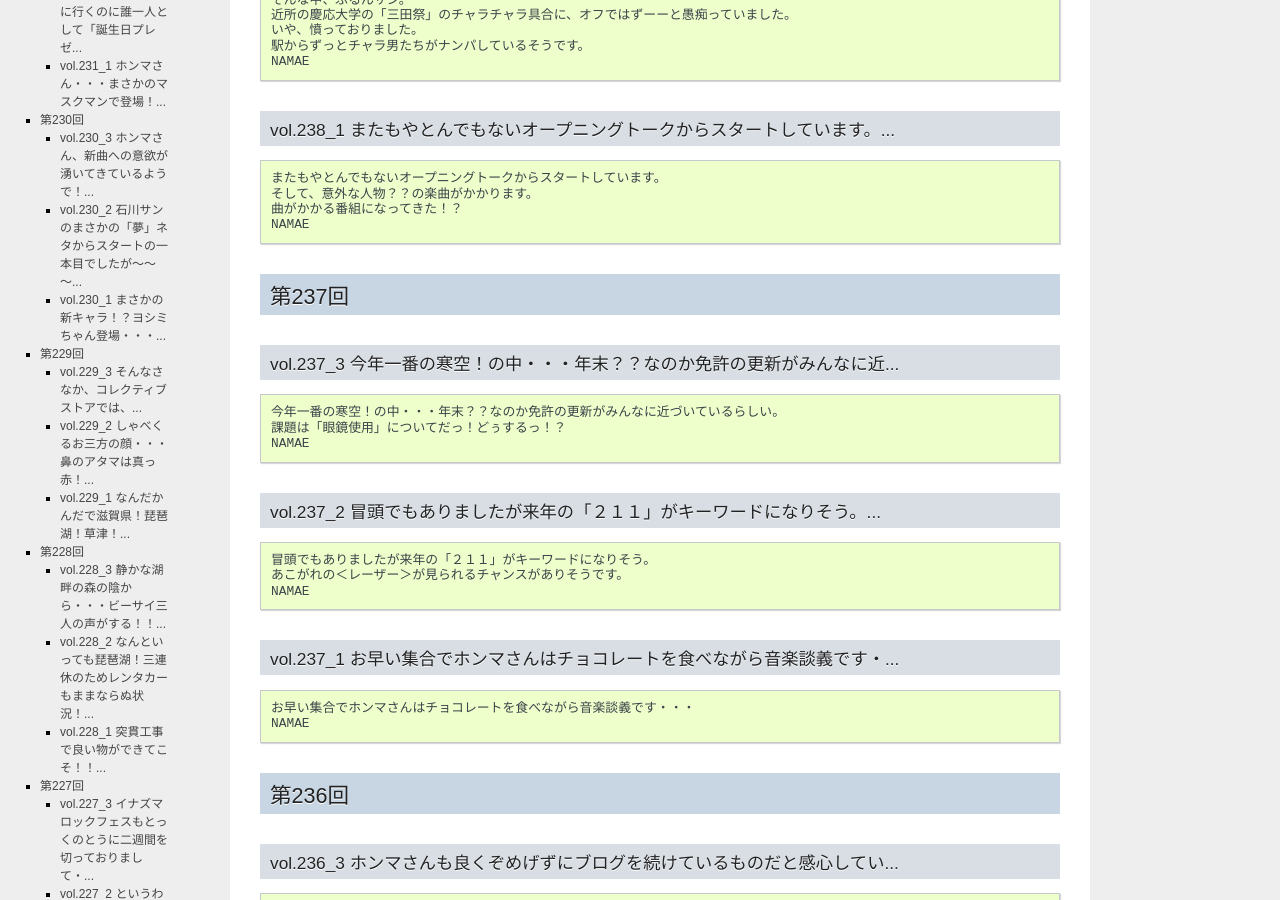
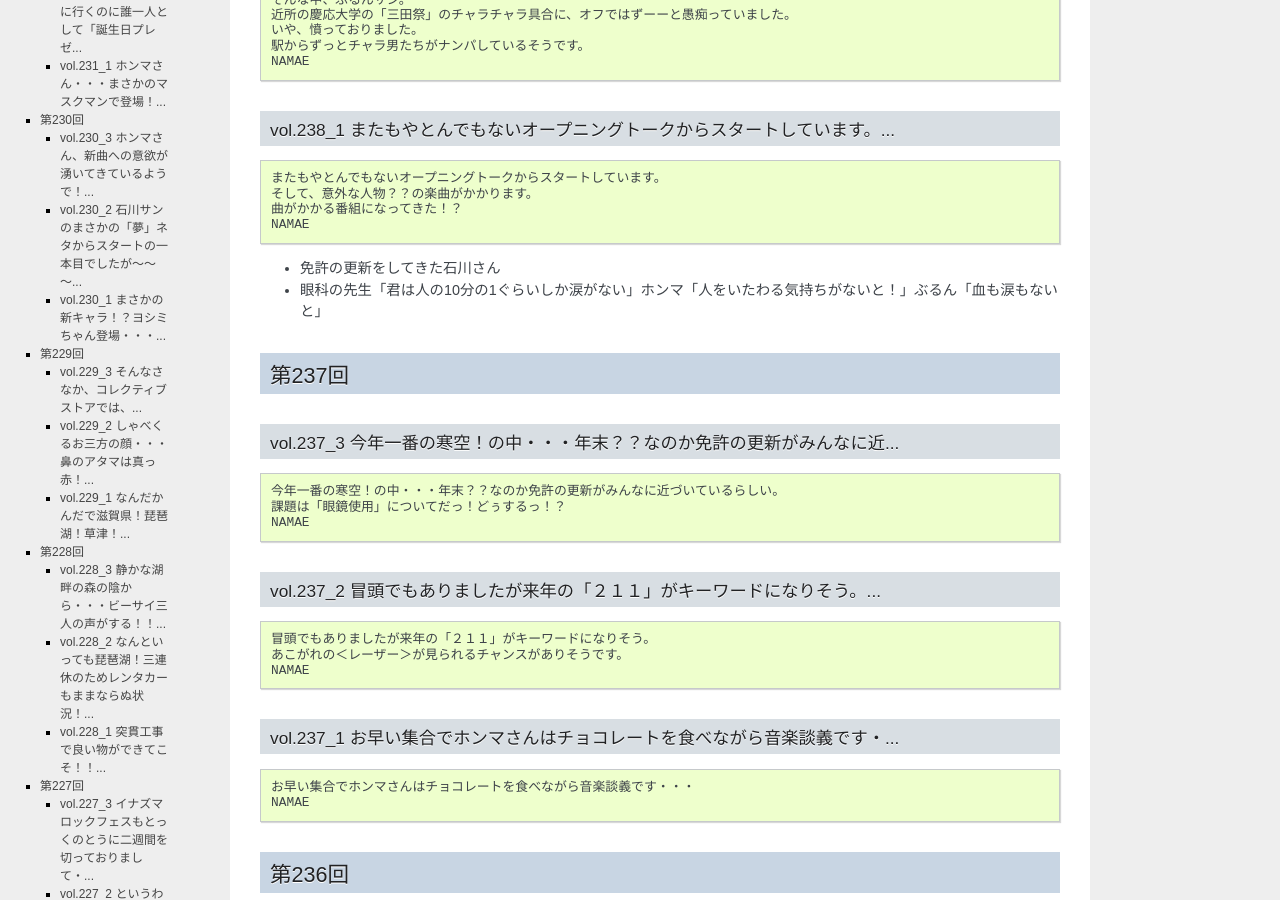
Before and after one commit to gosyujin/be-side, a Sphinx documentation site: the page built from source/2010.rst, in a window 1280 px wide and 900 px high, scrolled down 3129 px. Built offline with Sphinx 7.4.7, drawn with Linux system fonts in a browser that asks for light colours.

Commit message:
Update source

```diff
--- a/source/2010.rst
+++ b/source/2010.rst
@@ -194,6 +194,9 @@ vol.238_1 またもやとんでもないオープニングトークからスタ
    曲がかかる番組になってきた！？
    NAMAE
 
+* 免許の更新をしてきた石川さん
+* 眼科の先生「君は人の10分の1ぐらいしか涙がない」ホンマ「人をいたわる気持ちがないと！」ぶるん「血も涙もないと」
+
 第237回
 ========
 
--- a/source/glossary.rst
+++ b/source/glossary.rst
@@ -96,7 +96,7 @@
      ニッポン放送。チャラン・ポ・ランタンのオールナイトニッポンディレクター
 
    加茂
-     空気を読まない加茂トーーク
+     ニッポン放送。空気を読まない加茂トーーク
 
    川崎
      ニコニコ動画。ニコ動の川崎さん
```
